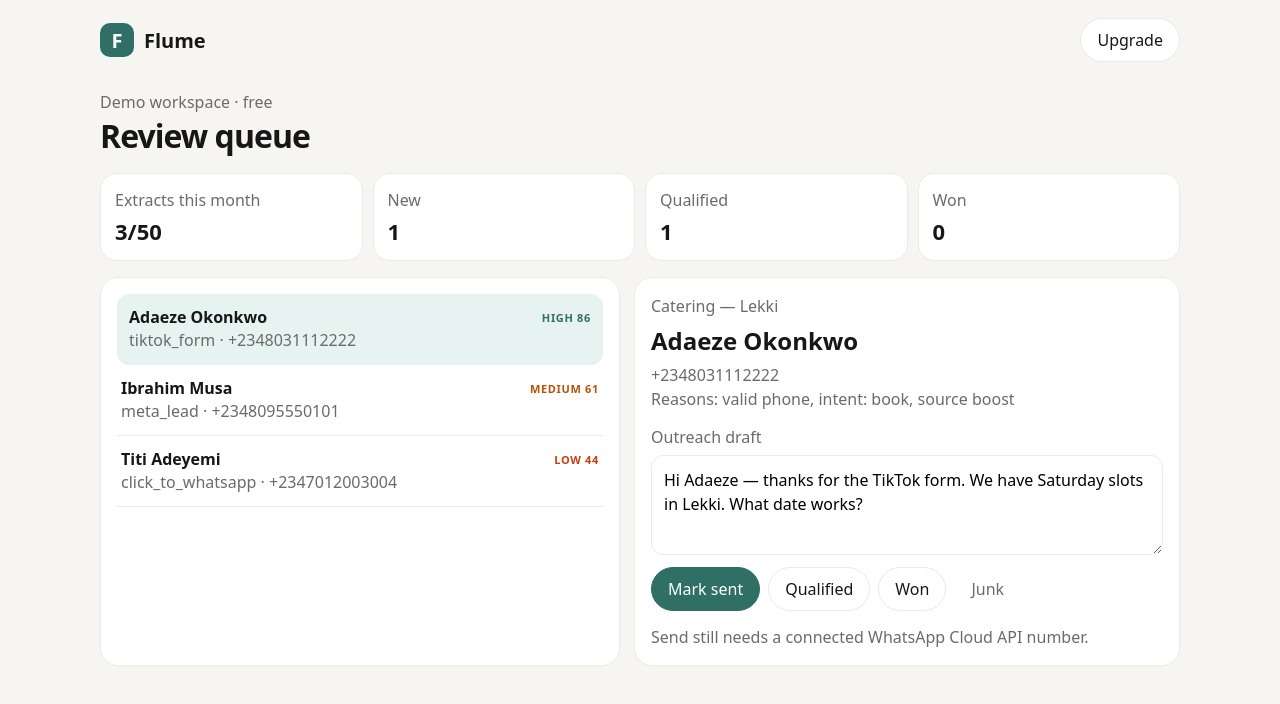
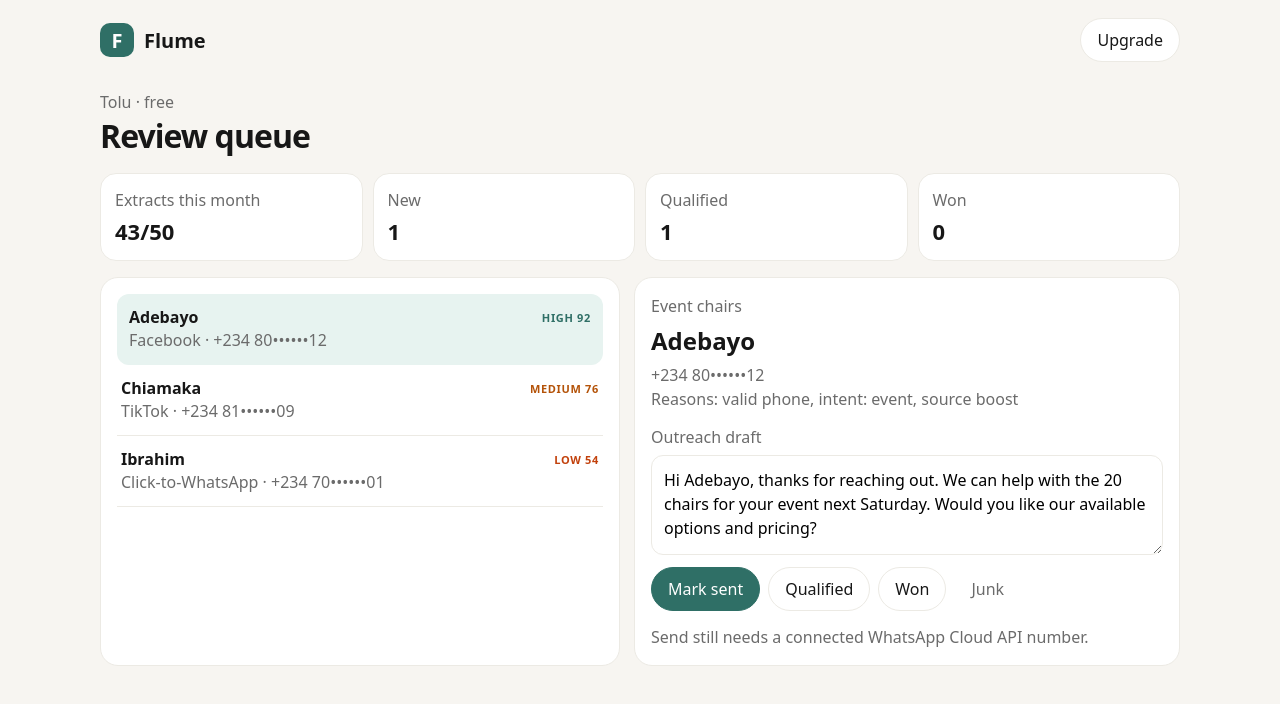
Before and after one commit to Tochi8/flume, a Next.js app: page /app in a window 1280 px wide. Shown: the top 704 px of the page. Built offline with nearby package versions, Linux system fonts and the light colour scheme.

Commit message:
Add spec tokens, app shell, and expanded demo store

```diff
--- a/app/layout.js
+++ b/app/layout.js
@@ -1,14 +1,19 @@
 import "./globals.css";
 
 export const metadata = {
-  title: "Flume — WhatsApp leads that convert",
+  title: "Flume — Turn WhatsApp conversations into customers",
   description:
-    "Flume turns TikTok and Meta ads into WhatsApp conversations for African SMEs.",
+    "Flume captures leads from Meta and TikTok, scores them, and helps Nigerian SMEs close on WhatsApp.",
 };
 
 export default function RootLayout({ children }) {
   return (
     <html lang="en">
+      <head>
+        <link rel="preconnect" href="https://fonts.googleapis.com" />
+        <link rel="preconnect" href="https://fonts.gstatic.com" crossOrigin="" />
+        <link href="https://fonts.googleapis.com/css2?family=Inter:wght@400;500;600;700&family=Manrope:wght@600;700;800&display=swap" rel="stylesheet" />
+      </head>
       <body>{children}</body>
     </html>
   );
--- a/lib/store.js
+++ b/lib/store.js
@@ -4,53 +4,62 @@ const PRO_LIMIT = 1000;
 const state = {
   tenant: {
     id: "ten_demo",
-    name: "Demo workspace",
+    name: "Tolu",
+    workspace: "Lekki Events",
     plan: "free",
     extractLimit: FREE_LIMIT,
-    extractsUsed: 3,
+    extractsUsed: 43,
     timezone: "Africa/Lagos",
-    bachsCustomerId: null,
-    bachsSubscriptionId: null,
   },
   leads: [
     {
       id: "ld_1",
-      name: "Adaeze Okonkwo",
-      phoneE164: "+2348031112222",
-      source: "tiktok_form",
-      campaign: "Catering — Lekki",
-      score: 86,
+      name: "Adebayo",
+      phoneE164: "+234 80••••••12",
+      source: "Facebook",
+      campaign: "Event chairs",
+      score: 92,
       band: "high",
-      reasons: ["valid phone", "intent: book", "source boost"],
-      status: "new",
-      extractedAt: "2026-09-03T03:12:00.000Z",
-      draft: "Hi Adaeze — thanks for the TikTok form. We have Saturday slots in Lekki. What date works?",
+      intent: "Event purchase",
+      reasons: ["valid phone", "intent: event", "source boost"],
+      status: "qualified",
+      excerpt: "I need 20 chairs for an event next Saturday.",
+      extractedAt: "4 min ago",
+      draft:
+        "Hi Adebayo, thanks for reaching out. We can help with the 20 chairs for your event next Saturday. Would you like our available options and pricing?",
+      costNgn: 10,
     },
     {
       id: "ld_2",
-      name: "Ibrahim Musa",
-      phoneE164: "+2348095550101",
-      source: "meta_lead",
-      campaign: "Clinic consult",
-      score: 61,
+      name: "Chiamaka",
+      phoneE164: "+234 81••••••09",
+      source: "TikTok",
+      campaign: "Catering Lekki",
+      score: 76,
       band: "medium",
+      intent: "Booking",
       reasons: ["valid phone", "form complete"],
-      status: "qualified",
-      extractedAt: "2026-09-02T16:40:00.000Z",
-      draft: "Hi Ibrahim — we received your clinic form. Are you booking for yourself or a family member?",
+      status: "contacted",
+      excerpt: "Do you cook for 40 people on Sunday?",
+      extractedAt: "1 hr ago",
+      draft: "Hi Chiamaka — Sunday is open. What time should we arrive in Lekki?",
+      costNgn: 10,
     },
     {
       id: "ld_3",
-      name: "Titi Adeyemi",
-      phoneE164: "+2347012003004",
-      source: "click_to_whatsapp",
-      campaign: "Courier same-day",
-      score: 44,
+      name: "Ibrahim",
+      phoneE164: "+234 70••••••01",
+      source: "Click-to-WhatsApp",
+      campaign: "Clinic consult",
+      score: 54,
       band: "low",
+      intent: "Info",
       reasons: ["valid phone", "thin form"],
-      status: "contacted",
-      extractedAt: "2026-09-01T10:02:00.000Z",
-      draft: "Hi Titi — pickup in Yaba today is still open until 4pm.",
+      status: "new",
+      excerpt: "How much is a consult?",
+      extractedAt: "Yesterday",
+      draft: "Hi Ibrahim — consults start at ₦15,000. Are you booking for yourself?",
+      costNgn: 10,
     },
   ],
 };
@@ -69,15 +78,13 @@ export function listLeads() {
   return state.leads;
 }
 
+export function getLead(id) {
+  return state.leads.find((item) => item.id === id) || state.leads[0];
+}
+
 export function updateLead(id, patch) {
   const lead = state.leads.find((item) => item.id === id);
   if (!lead) return null;
   Object.assign(lead, patch);
   return lead;
 }
-
-export function addLead(lead) {
-  state.leads.unshift(lead);
-  state.tenant.extractsUsed += 1;
-  return lead;
-}
```
